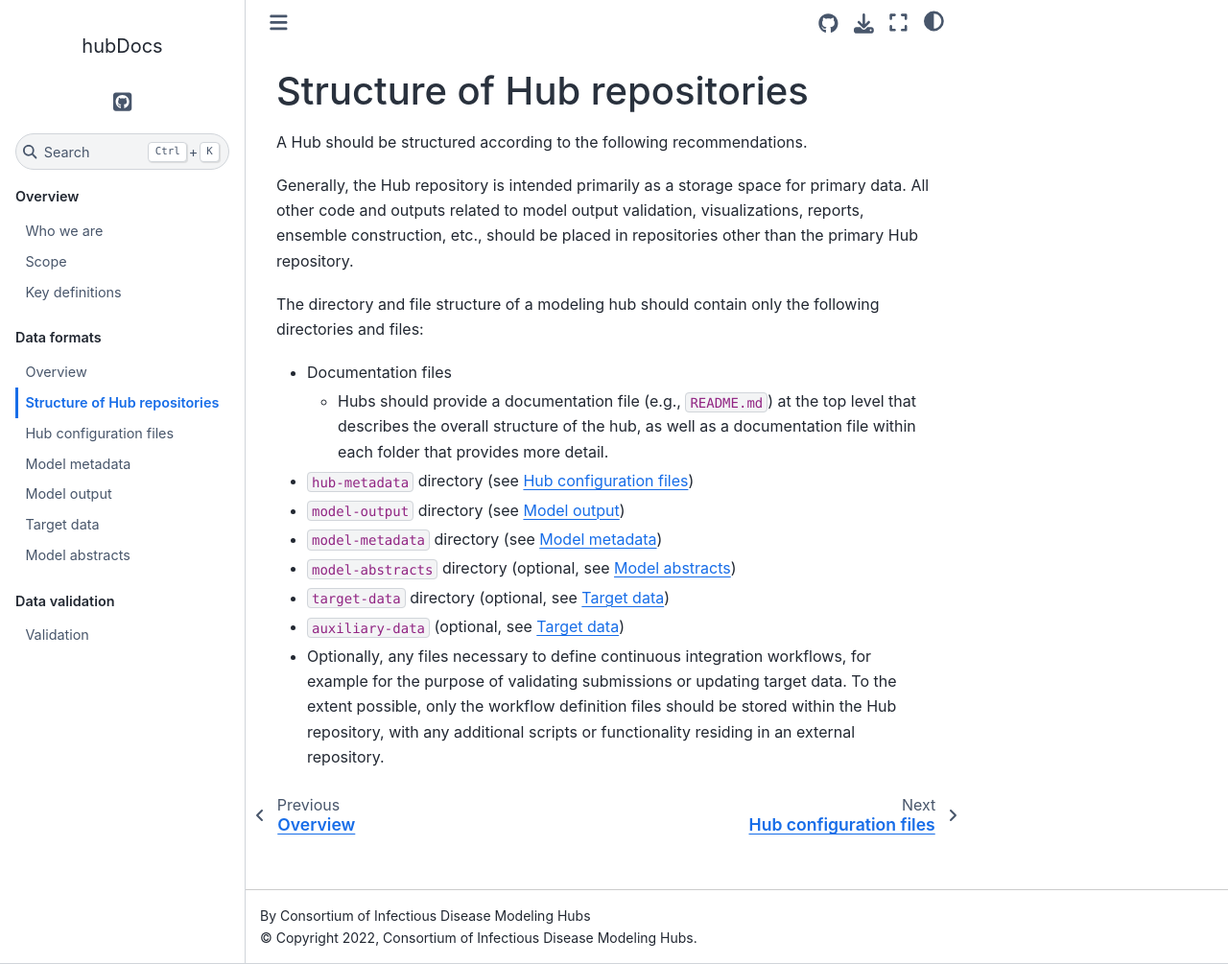
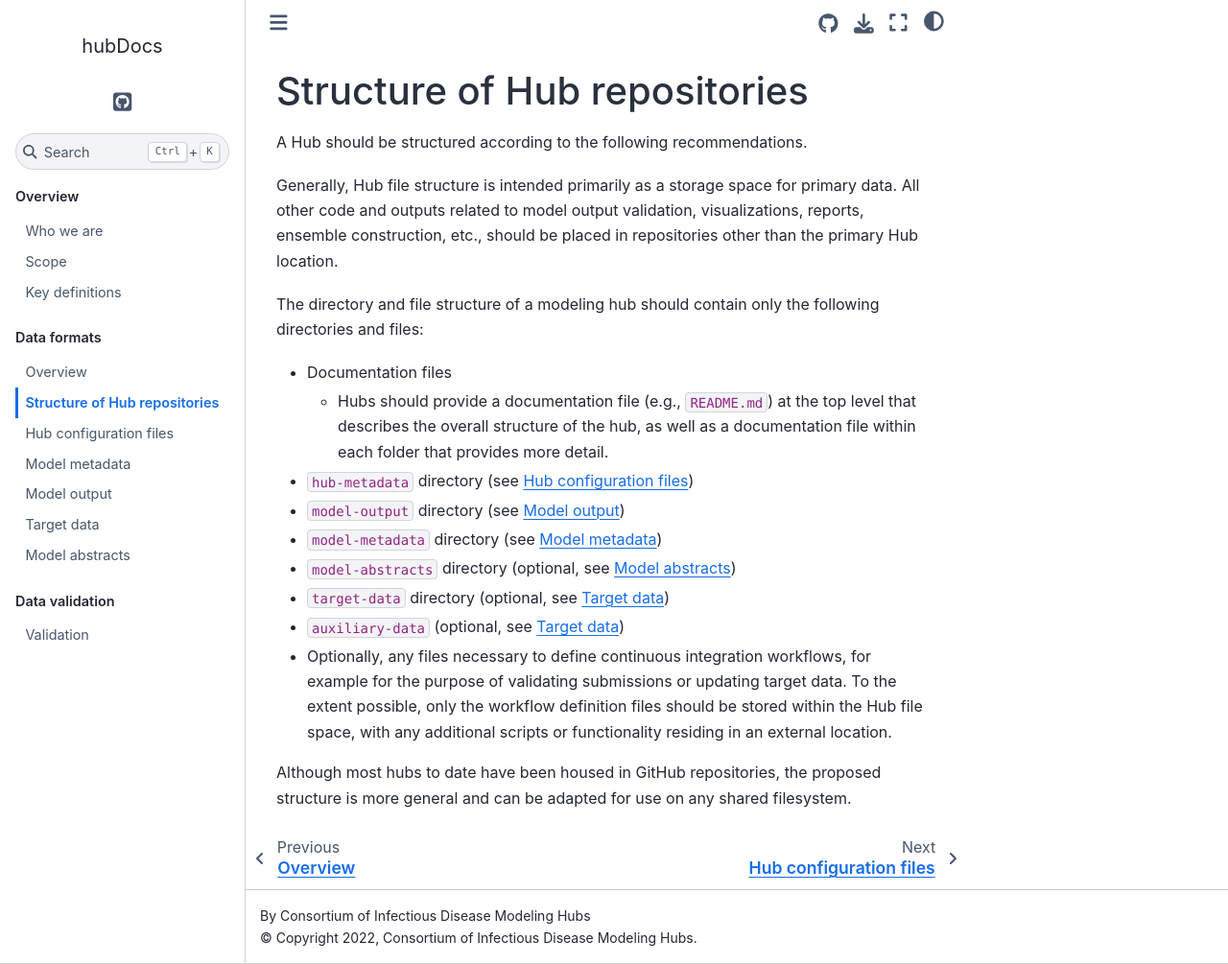
Before and after one commit to hubverse-org/hubDocs, a Sphinx documentation site: the page built from docs/source/format/hub-structure.md, in a window 1280 px wide and 1005 px high. Shown: the whole window at 96% size. Built offline with Sphinx 7.4.7 and the Sphinx Book theme 1.1.4, drawn with Linux system fonts in a browser that asks for light colours.

Commit message:
minor edits to clarify examples and to reduce uses of terms like tidy or repository

```diff
--- a/docs/source/format/hub-structure.md
+++ b/docs/source/format/hub-structure.md
@@ -3,7 +3,7 @@
 
 A Hub should be structured according to the following recommendations.
 
-Generally, the Hub repository is intended primarily as a storage space for primary data. All other code and outputs related to model output validation, visualizations, reports, ensemble construction, etc., should be placed in repositories other than the primary Hub repository.
+Generally, Hub file structure is intended primarily as a storage space for primary data. All other code and outputs related to model output validation, visualizations, reports, ensemble construction, etc., should be placed in repositories other than the primary Hub location.
 
 The directory and file structure of a modeling hub should contain only the following directories and files:
 
@@ -22,4 +22,6 @@ The directory and file structure of a modeling hub should contain only the follo
 
 * `auxiliary-data` (optional, see {doc}`/format/target-data`)
 
-* Optionally, any files necessary to define continuous integration workflows, for example for the purpose of validating submissions or updating target data. To the extent possible, only the workflow definition files should be stored within the Hub repository, with any additional scripts or functionality residing in an external repository.
+* Optionally, any files necessary to define continuous integration workflows, for example for the purpose of validating submissions or updating target data. To the extent possible, only the workflow definition files should be stored within the Hub file space, with any additional scripts or functionality residing in an external location.
+
+Although most hubs to date have been housed in GitHub repositories, the proposed structure is more general and can be adapted for use on any shared filesystem.
```
Also changed, not shown: docs/source/format/intro-data-formats.md (+1 -1 lines), docs/source/format/model-output.md (+1 -1 lines), docs/source/format/target-data.md (+1 -1 lines), docs/source/index.md (+1 -1 lines).
